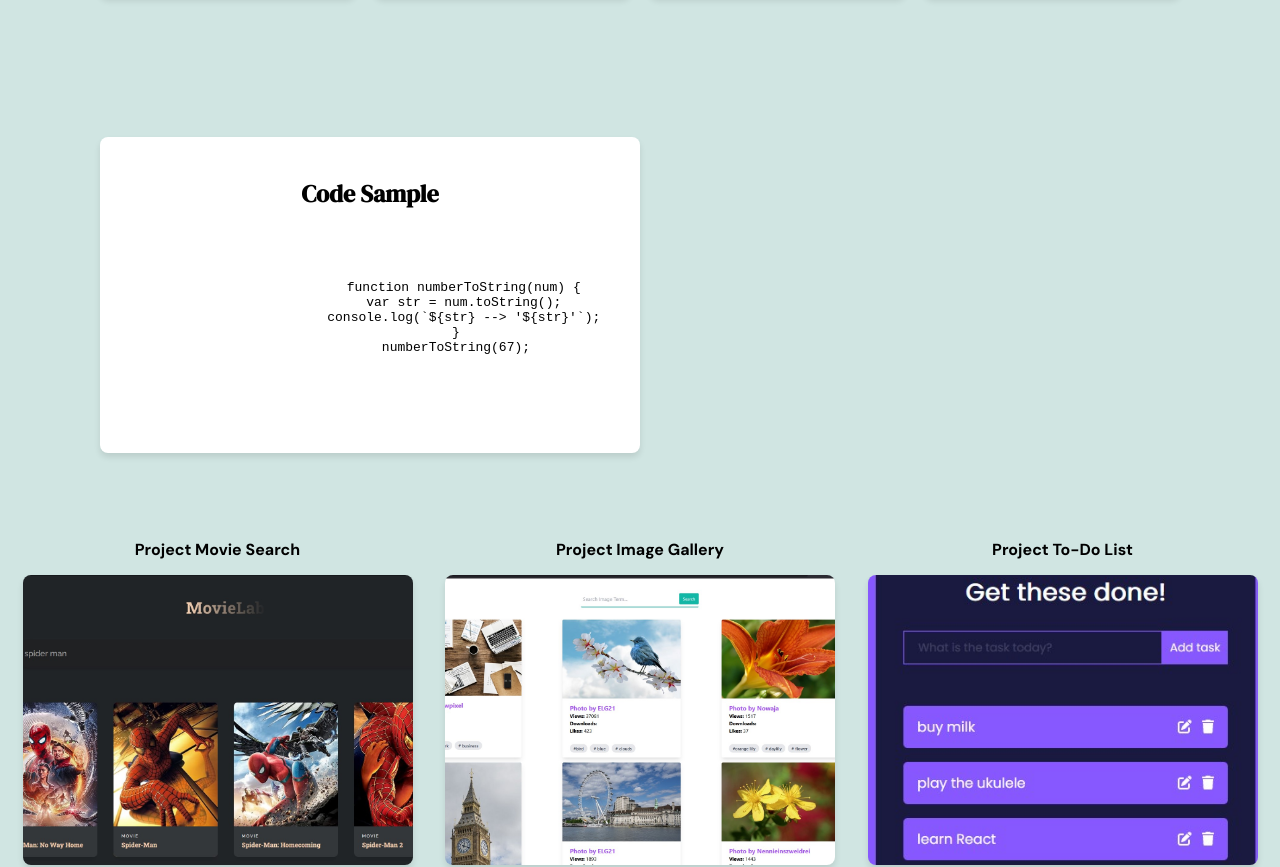
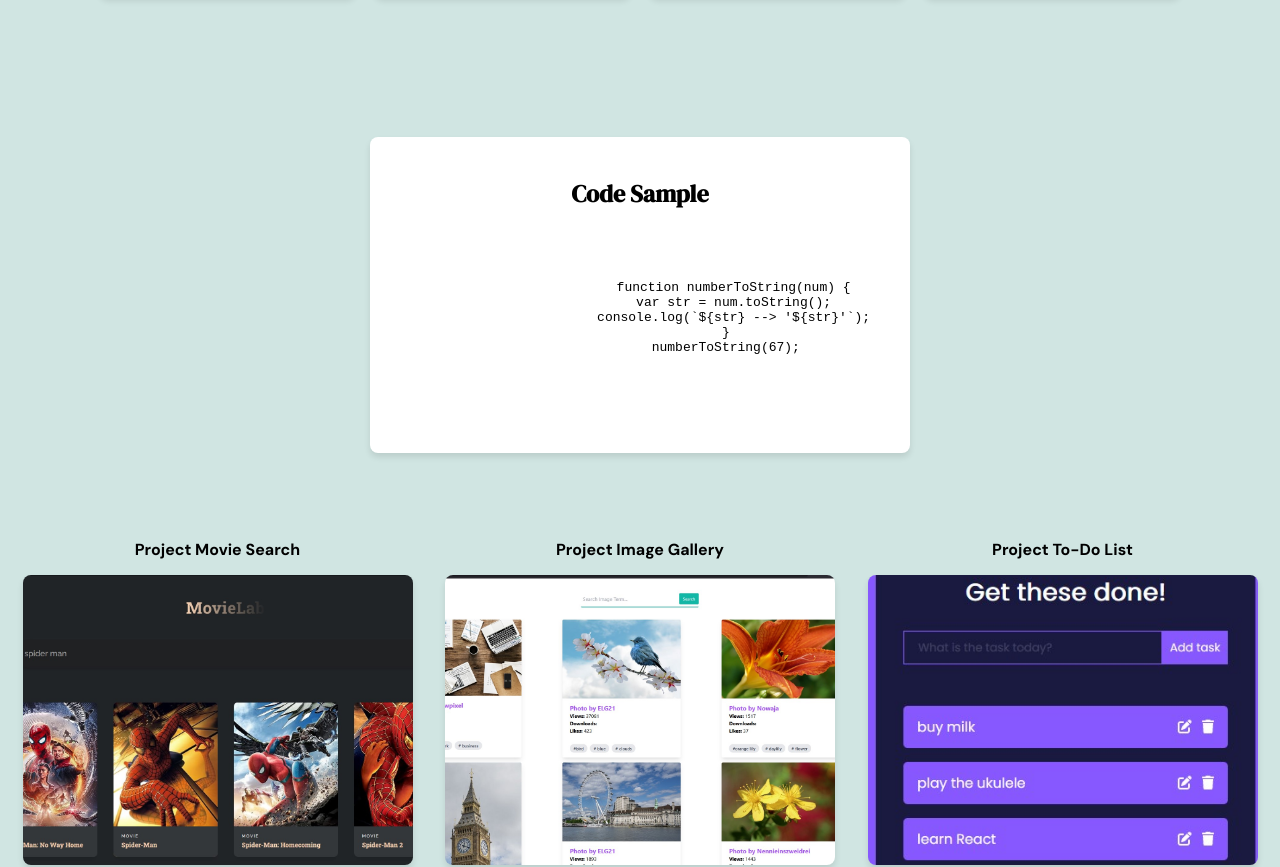
Before and after one commit to palinadev/rsschool-cv, a plain HTML site: page index.html in a window 1280 px wide. Shown: the part 912-1779 px from the top of the page. Drawn offline with Linux system fonts and the light colour scheme.

Commit message:
fix: style css oprava

```diff
--- a/style.css
+++ b/style.css
@@ -97,8 +97,7 @@ p, ul, a {
 }
 
 .container-code {
-    display: flex;
-    justify-content: center;
+    justify-content:center !important;
 }
 
 
```
